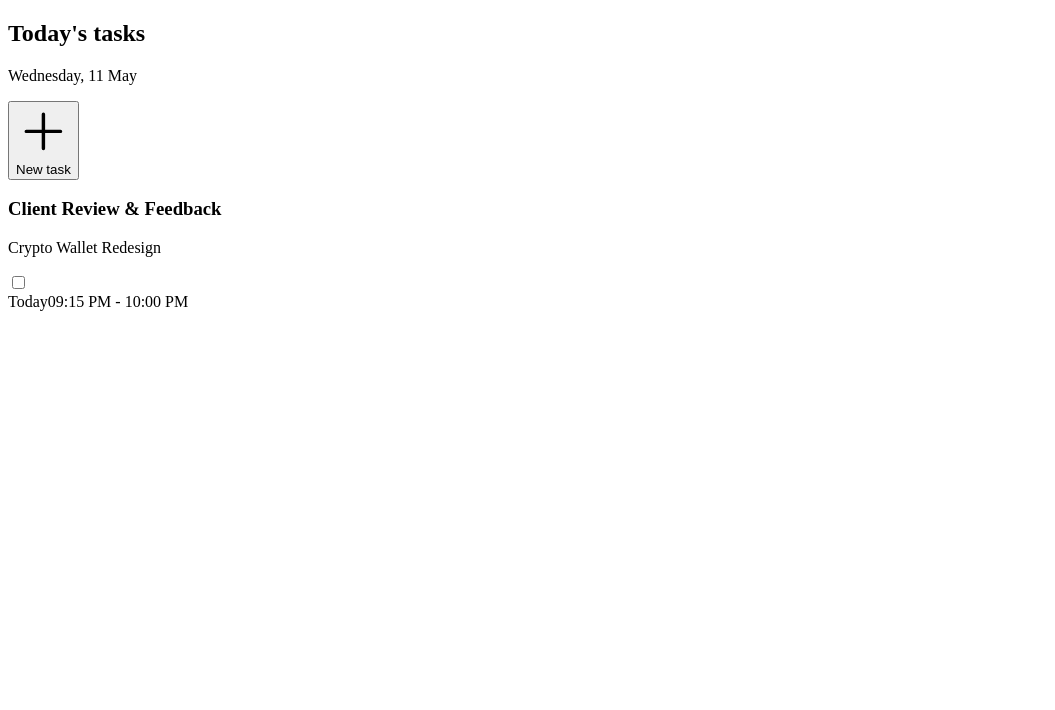
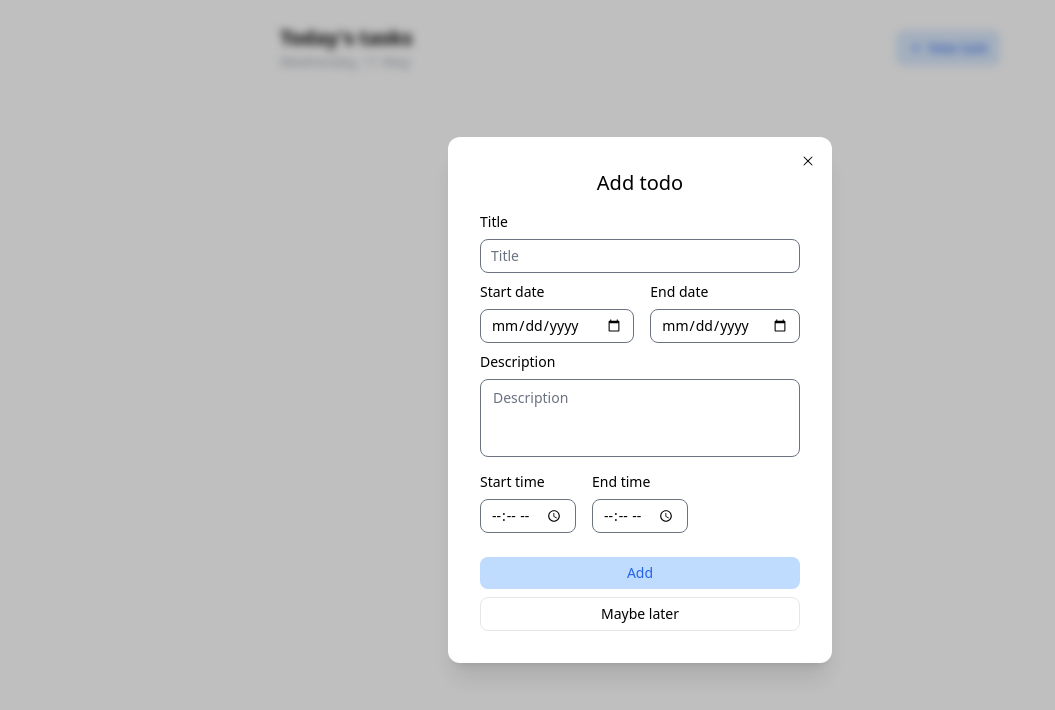
Before and after one commit to dheerajsinghnagdali/todo, a React (Vite) app: page / in a window 1280 px wide. Both pictures are taken after a click on the button "New task". Shown: the top 710 px of the page, without its empty margins (0-1055 px from the left). Built offline with nearby package versions, Linux system fonts and the light colour scheme.

Commit message:
feat: add functionality in the website

```diff
--- a/package.json
+++ b/package.json
@@ -13,6 +13,8 @@
   },
   "dependencies": {
     "@heroicons/react": "^2.0.15",
+    "clsx": "^1.2.1",
+    "nanoid": "^4.0.1",
     "react": "^18.2.0",
     "react-dom": "^18.2.0"
   },
--- a/src/App.tsx
+++ b/src/App.tsx
@@ -1,47 +1,15 @@
-import { PlusIcon } from "@heroicons/react/24/solid";
+import { TodosProvider } from "./TodosProvider";
+import { Todos } from "./Todos";
+import { Header } from "./Header";
 
 const App = () => {
   return (
-    <div className="mx-auto max-w-3xl p-4 sm:p-6">
-      <div className="flex items-center justify-between">
-        <div>
-          <h2 className="text-xl font-semibold">Today's tasks</h2>
-          <p className="text-sm text-gray-400">Wednesday, 11 May</p>
-        </div>
-
-        <button
-          className="flex items-center gap-x-1 rounded-lg bg-blue-100 px-3 py-2 text-blue-600 hover:bg-blue-200"
-          type="button"
-        >
-          <PlusIcon className="h-4 w-4" />
-          <span className="inline-block text-sm">New task</span>
-        </button>
+    <TodosProvider>
+      <div className="mx-auto max-w-3xl p-4 sm:p-6">
+        <Header />
+        <Todos />
       </div>
-
-      <div className="pt-8 sm:pt-10">
-        <div className="divide-y rounded-lg p-4 shadow-xl">
-          <div className="flex items-center justify-between pb-2">
-            <div>
-              <h3 className="text-base font-medium line-through">
-                Client Review & Feedback
-              </h3>
-              <p className="text-sm text-gray-500">Crypto Wallet Redesign</p>
-            </div>
-
-            <input className="rounded-full" type="checkbox" />
-          </div>
-
-          <div className="flex gap-x-2 pt-2 text-xs">
-            <span className="inline-block font-medium text-gray-500">
-              Today
-            </span>
-            <span className="inline-block text-gray-400">
-              09:15 PM - 10:00 PM
-            </span>
-          </div>
-        </div>
-      </div>
-    </div>
+    </TodosProvider>
   );
 };
 
--- /dev/null
+++ b/src/Header.tsx
@@ -0,0 +1,29 @@
+import { PlusIcon } from "@heroicons/react/24/solid";
+import { useState } from "react";
+import { TodoModal } from "./TodoModal";
+
+export const Header = () => {
+  const [isModalOpen, setModalOpen] = useState(false);
+
+  return (
+    <>
+      <div className="flex items-center justify-between">
+        <div>
+          <h2 className="text-xl font-semibold">Today's tasks</h2>
+          <p className="text-sm text-gray-400">Wednesday, 11 May</p>
+        </div>
+
+        <button
+          onClick={() => setModalOpen(true)}
+          className="flex items-center gap-x-1 rounded-lg bg-blue-100 px-3 py-2 text-blue-600 hover:bg-blue-200"
+          type="button"
+        >
+          <PlusIcon className="h-4 w-4" />
+          <span className="inline-block text-sm">New task</span>
+        </button>
+      </div>
+
+      {isModalOpen && <TodoModal onClose={() => setModalOpen(false)} />}
+    </>
+  );
+};
--- /dev/null
+++ b/src/TodoModal.tsx
@@ -0,0 +1,170 @@
+import { ChangeEvent, FC, FormEvent, useState } from "react";
+import { useTodosContext } from "./TodosProvider";
+import { createPortal } from "react-dom";
+import { nanoid } from "nanoid";
+import { XMarkIcon } from "@heroicons/react/24/solid";
+
+interface TodoModalProps {
+  onClose: () => void;
+}
+
+interface TodoFormState {
+  title: string;
+  description: string;
+  startDate: string;
+  endDate: string;
+  startTime: string;
+  endTime: string;
+}
+
+export const TodoModal: FC<TodoModalProps> = ({ onClose }) => {
+  const [formState, setFormState] = useState<TodoFormState>({
+    description: "",
+    endDate: "",
+    endTime: "",
+    startDate: "",
+    startTime: "",
+    title: "",
+  });
+  const { add } = useTodosContext();
+
+  const onChange = (e: ChangeEvent<HTMLInputElement | HTMLTextAreaElement>) => {
+    const { name, value } = e.target;
+    setFormState((prev) => ({
+      ...prev,
+      [name]: value,
+    }));
+  };
+
+  const onSubmit = (e: FormEvent<HTMLFormElement>) => {
+    e.preventDefault();
+    const { startTime, endTime, description, title } = formState;
+
+    add({
+      title,
+      description,
+      startTime,
+      endTime,
+      id: nanoid(),
+      by: "today",
+    });
+    onClose();
+  };
+
+  return createPortal(
+    <div className="fixed inset-0 flex items-center justify-center overflow-y-auto bg-black/25 filter backdrop-blur-sm">
+      <div className="relative w-full max-w-sm rounded-xl bg-white p-8 shadow-xl">
+        <button
+          onClick={onClose}
+          className="absolute top-4 right-4 hover:text-gray-600"
+          type="button"
+        >
+          <XMarkIcon className="h-4 w-4" />
+        </button>
+
+        <h2 className="text-center text-xl font-medium">Add todo</h2>
+
+        <form onSubmit={onSubmit} className="mt-3">
+          <div>
+            <label className="text-sm" htmlFor="title">
+              Title
+            </label>
+            <input
+              onChange={onChange}
+              className="mt-1.5 w-full rounded-lg py-1.5 px-2.5 text-sm"
+              placeholder="Title"
+              type="text"
+              name="title"
+              id="title"
+            />
+          </div>
+
+          <div className="mt-1.5 flex gap-x-4">
+            <div>
+              <label className="text-sm" htmlFor="start-date">
+                Start date
+              </label>
+              <input
+                onChange={onChange}
+                className="mt-1.5 w-full rounded-lg py-1.5 px-2.5 text-sm"
+                type="date"
+                name="startDate"
+                id="start-date"
+              />
+            </div>
+            <div>
+              <label className="text-sm" htmlFor="end-date">
+                End date
+              </label>
+              <input
+                onChange={onChange}
+                className="mt-1.5 w-full rounded-lg py-1.5 px-2.5 text-sm"
+                type="date"
+                id="end-date"
+                name="endDate"
+              />
+            </div>
+          </div>
+
+          <div className="mt-1.5">
+            <label className="text-sm" htmlFor="description">
+              Description
+            </label>
+            <textarea
+              onChange={onChange}
+              className="mt-1.5 w-full resize-none rounded-lg text-sm"
+              placeholder="Description"
+              name="description"
+              id="description"
+              rows={3}
+            ></textarea>
+          </div>
+
+          <div className="mt-1.5 grid grid-cols-3 gap-x-4">
+            <div>
+              <label className="text-sm" htmlFor="start-time">
+                Start time
+              </label>
+              <input
+                onChange={onChange}
+                className="mt-1.5 w-full rounded-lg py-1.5 px-2.5 text-sm"
+                type="time"
+                name="startTime"
+                id="start-time"
+              />
+            </div>
+            <div>
+              <label className="text-sm" htmlFor="end-time">
+                End time
+              </label>
+              <input
+                onChange={onChange}
+                className="mt-1.5 w-full rounded-lg py-1.5 px-2.5 text-sm"
+                type="time"
+                id="end-time"
+                name="endTime"
+              />
+            </div>
+          </div>
+
+          <div className="mt-6 grid gap-y-2">
+            <button
+              type="submit"
+              className="rounded-lg bg-blue-200 px-2.5 py-1.5 text-sm font-medium text-blue-600 hover:bg-blue-300"
+            >
+              Add
+            </button>
+            <button
+              type="button"
+              onClick={onClose}
+              className="rounded-lg border px-2.5 py-1.5 text-sm font-medium hover:bg-gray-100"
+            >
+              Maybe later
+            </button>
+          </div>
+        </form>
+      </div>
+    </div>,
+    document.body
+  );
+};
--- /dev/null
+++ b/src/Todos.tsx
@@ -0,0 +1,52 @@
+import { FC } from "react";
+import { useTodosContext } from "./TodosProvider";
+
+interface TodoProps {
+  id: string;
+  title: string;
+  description: string;
+  startTime: string;
+  endTime: string;
+  by: string;
+}
+
+const Todo: FC<TodoProps> = (props) => {
+  const { id, title, description, endTime, startTime } = props;
+  const { onCompleted } = useTodosContext();
+
+  return (
+    <div className="divide-y rounded-lg p-4 shadow-xl">
+      <div className="flex items-center justify-between gap-x-4 pb-2">
+        <div>
+          <h3 className="text-base font-medium">{title}</h3>
+          <p className="text-sm text-gray-500">{description}</p>
+        </div>
+
+        <input
+          onClick={() => onCompleted(id)}
+          className="rounded-full"
+          type="checkbox"
+        />
+      </div>
+
+      <div className="flex gap-x-2 pt-2 text-xs">
+        <span className="inline-block font-medium text-gray-500">Today</span>
+        <span className="inline-block text-gray-400">
+          {startTime} - {endTime}
+        </span>
+      </div>
+    </div>
+  );
+};
+
+export const Todos = () => {
+  const { todos } = useTodosContext();
+
+  return (
+    <div className="pt-8 sm:pt-10">
+      {todos.map((todo) => (
+        <Todo key={todo.id} {...todo} />
+      ))}
+    </div>
+  );
+};
--- /dev/null
+++ b/src/TodosProvider.tsx
@@ -0,0 +1,65 @@
+import {
+  createContext,
+  useCallback,
+  useContext,
+  useMemo,
+  useState,
+  FC,
+  ReactNode,
+} from "react";
+
+export interface Todo {
+  id: string;
+  title: string;
+  description: string;
+  startTime: string;
+  endTime: string;
+  by: string;
+}
+
+interface State {
+  todos: Todo[];
+  add: (todo: Todo) => void;
+  onCompleted: (key: string) => void;
+}
+
+const TodosContext = createContext<State | undefined>(undefined);
+
+export const useTodosContext = () => {
+  const value = useContext(TodosContext);
+
+  if (value === undefined) {
+    throw new Error(
+      "Wrap the component inside <Context.Provider></Context.Provider>"
+    );
+  }
+
+  return value;
+};
+
+export const TodosProvider: FC<{ children: ReactNode }> = ({ children }) => {
+  const [todos, setTodos] = useState<Todo[]>([]);
+
+  const add = useCallback(
+    (todo: Todo) => setTodos((prevTodos) => [...prevTodos, todo]),
+    []
+  );
+
+  const onCompleted = useCallback(
+    (id: string) =>
+      setTodos((prevTodos) => {
+        const filtered = prevTodos.filter((todo) => todo.id !== id);
+        return [...filtered];
+      }),
+    []
+  );
+
+  const value = useMemo(
+    () => ({ todos, add, onCompleted }),
+    [todos, add, onCompleted]
+  );
+
+  return (
+    <TodosContext.Provider value={value}>{children}</TodosContext.Provider>
+  );
+};
--- /dev/null
+++ b/src/index.css
@@ -0,0 +1,3 @@
+@tailwind base;
+@tailwind utilities;
+@tailwind components;
--- a/src/main.tsx
+++ b/src/main.tsx
@@ -1,6 +1,6 @@
 import React from "react";
 import ReactDOM from "react-dom/client";
-import "tailwindcss/tailwind.css";
+import "./index.css";
 import App from "./App";
 
 const root = document.getElementById("root") as HTMLElement;
```
Also changed, not shown: 1 other file (tests, documents, lock files or other folders).
